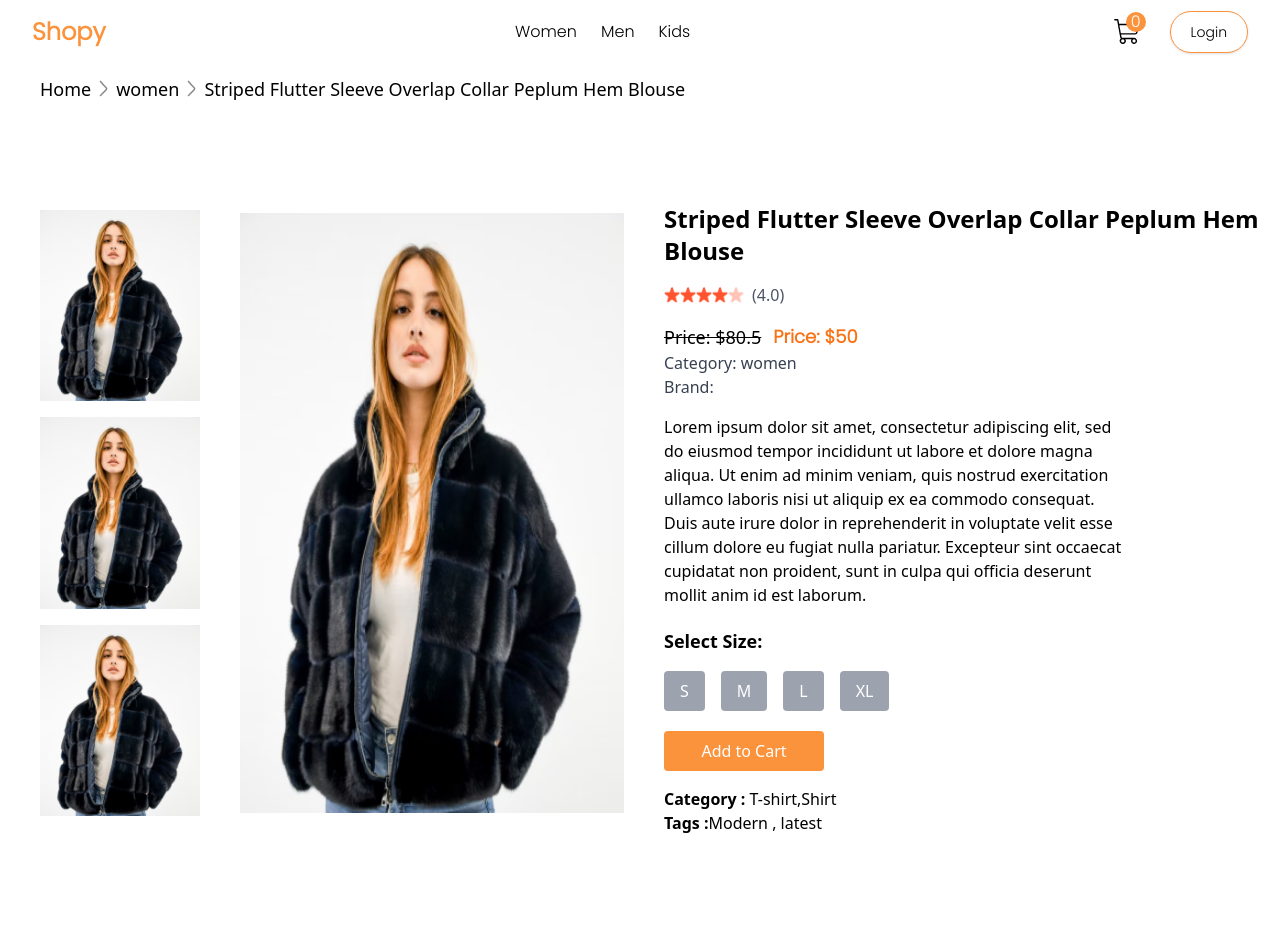
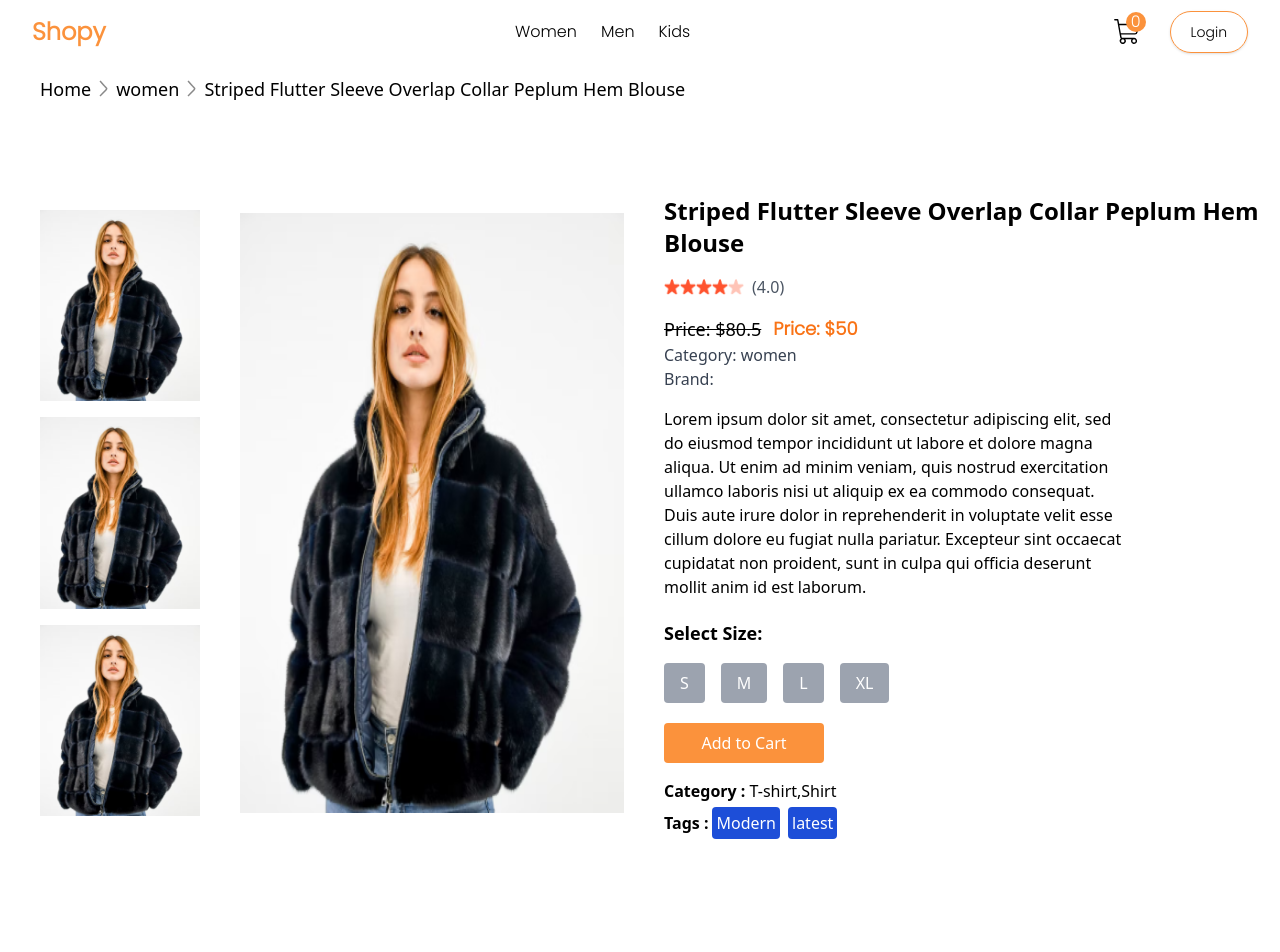
Before and after one commit to mohitparmar1/Shopy, a React (Vite) app: page /product/1 in a window 1280 px wide. Shown: the top 952 px of the page. Built offline with nearby package versions, Linux system fonts and the light colour scheme.

Commit message:
update Tags

```diff
--- a/src/Components/ProductDisplay.jsx
+++ b/src/Components/ProductDisplay.jsx
@@ -13,6 +13,7 @@ const ProductDisplay = (props) => {
   const handleSizeClick = (size) => {
     setSelectedSize(size);
   };
+
 
   return (
     <div className="flex items-center h-screen justify-center ml-10">
@@ -116,7 +117,14 @@ const ProductDisplay = (props) => {
             <span className="font-bold">Category :</span> T-shirt,Shirt
           </p>
           <p>
-            <span className="font-bold">Tags :</span>Modern , latest
+            <span className="font-bold">Tags :</span>
+            <button className="bg-blue-700 text-white p-1 m-1 rounded" >
+              Modern
+            </button>
+            <button className="bg-blue-700 text-white p-1 m-1 rounded"
+            >
+              latest
+            </button>
           </p>
         </div>
       </div>
```
